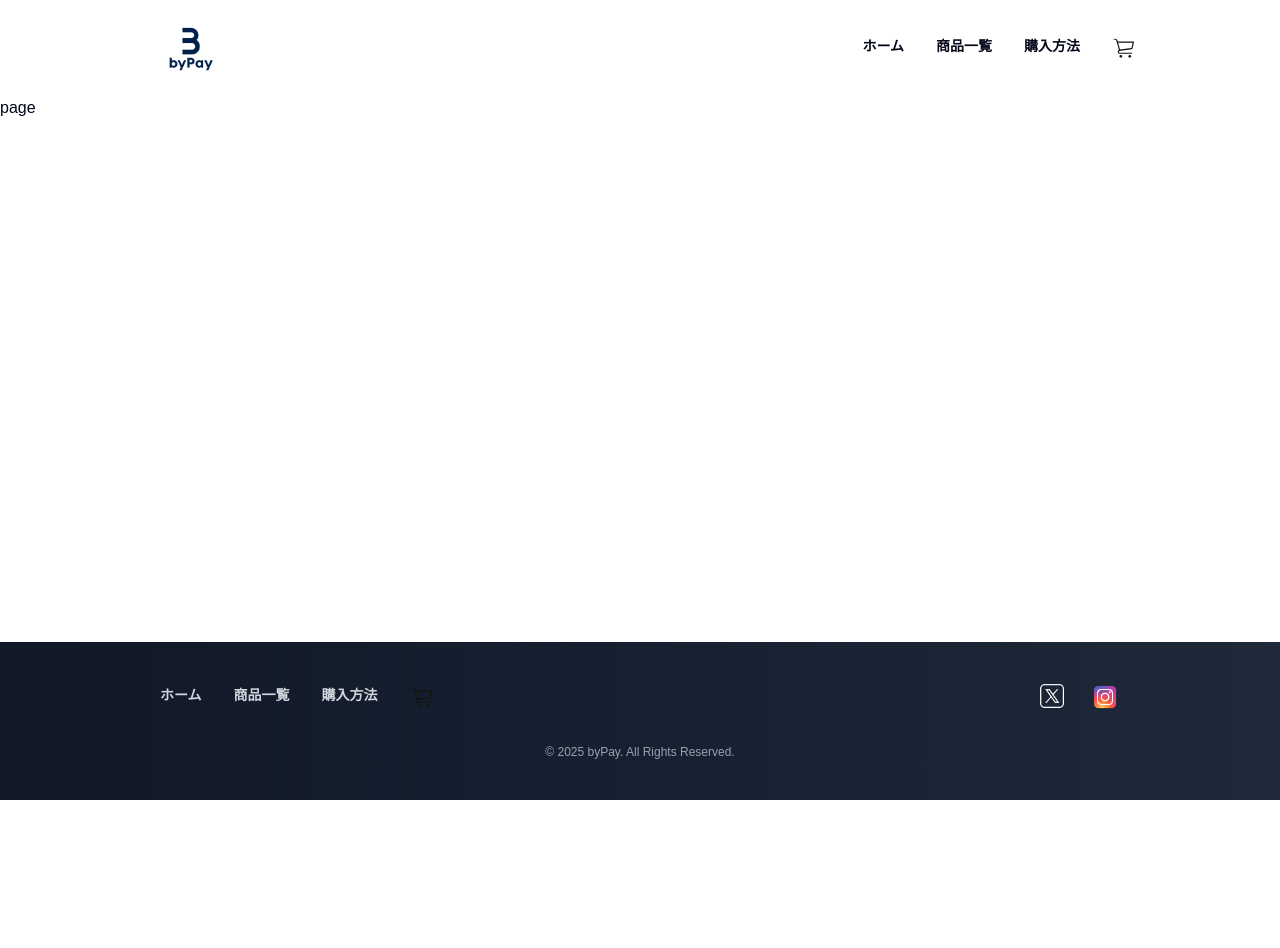
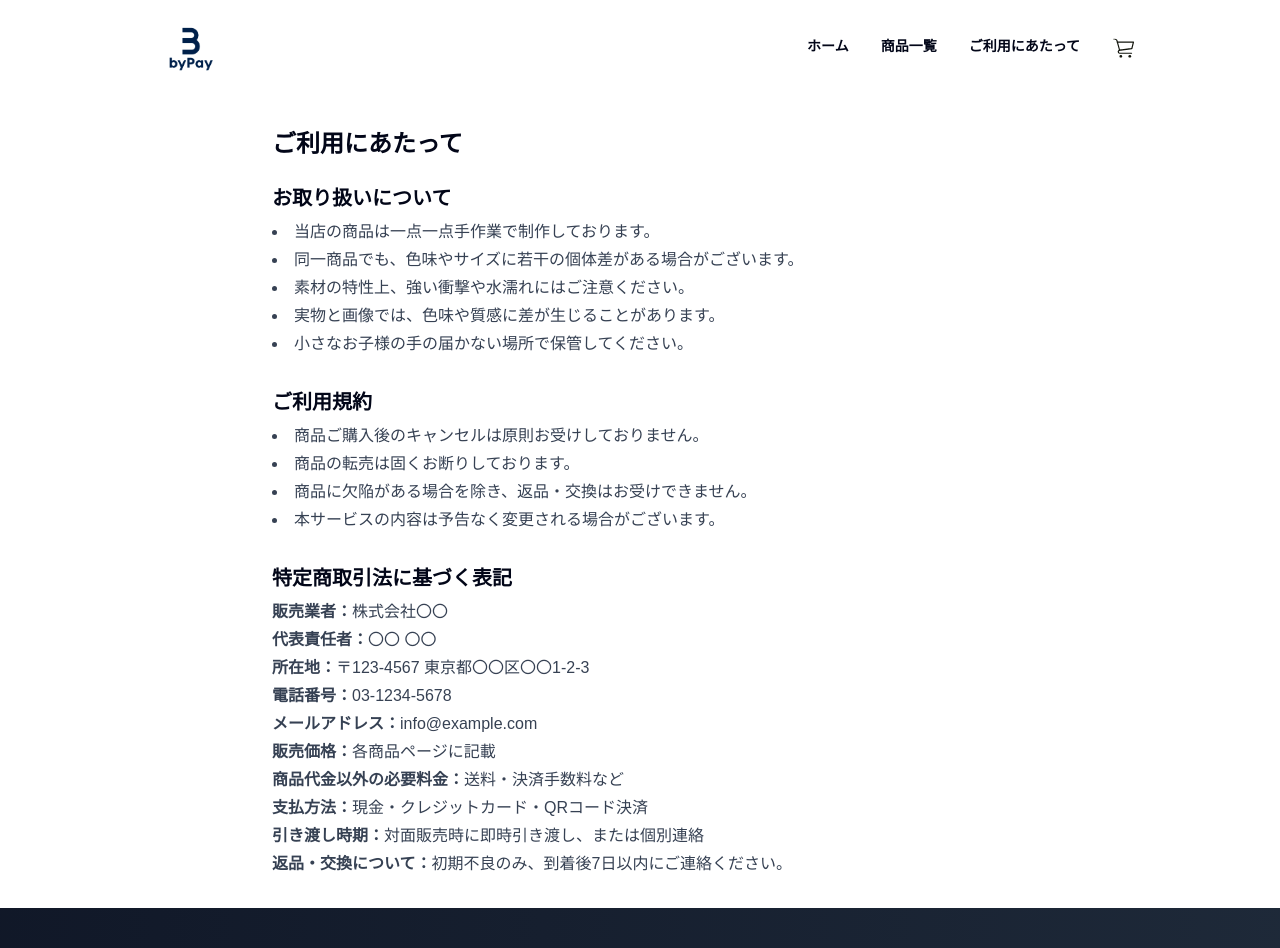
Before and after one commit to bbbyk105/bypay-sample1, a Next.js app: page /caution in a window 1280 px wide. Shown: the top 948 px of the page. Before the commit the page ends 800 px from the top, so only its background shows below. Built offline with nearby package versions, Linux system fonts and the light colour scheme.

Commit message:
利用規約の追加

```diff
--- a/app/caution/page.tsx
+++ b/app/caution/page.tsx
@@ -1,7 +1,70 @@
-import React from "react";
+const TermsOfUse = () => {
+  return (
+    <div className="max-w-3xl mx-auto px-4 py-8">
+      <h1 className="text-2xl font-bold mb-6">ご利用にあたって</h1>
 
-const page = () => {
-  return <div>page</div>;
+      <section className="mb-8">
+        <h2 className="text-xl font-semibold mb-2">お取り扱いについて</h2>
+        <ul className="list-disc list-inside space-y-1 text-gray-700">
+          <li>当店の商品は一点一点手作業で制作しております。</li>
+          <li>
+            同一商品でも、色味やサイズに若干の個体差がある場合がございます。
+          </li>
+          <li>素材の特性上、強い衝撃や水濡れにはご注意ください。</li>
+          <li>実物と画像では、色味や質感に差が生じることがあります。</li>
+          <li>小さなお子様の手の届かない場所で保管してください。</li>
+        </ul>
+      </section>
+
+      <section className="mb-8">
+        <h2 className="text-xl font-semibold mb-2">ご利用規約</h2>
+        <ul className="list-disc list-inside space-y-1 text-gray-700">
+          <li>商品ご購入後のキャンセルは原則お受けしておりません。</li>
+          <li>商品の転売は固くお断りしております。</li>
+          <li>商品に欠陥がある場合を除き、返品・交換はお受けできません。</li>
+          <li>本サービスの内容は予告なく変更される場合がございます。</li>
+        </ul>
+      </section>
+
+      <section>
+        <h2 className="text-xl font-semibold mb-2">特定商取引法に基づく表記</h2>
+        <div className="text-gray-700 space-y-1">
+          <p>
+            <strong>販売業者：</strong>株式会社〇〇
+          </p>
+          <p>
+            <strong>代表責任者：</strong>〇〇 〇〇
+          </p>
+          <p>
+            <strong>所在地：</strong>〒123-4567 東京都〇〇区〇〇1-2-3
+          </p>
+          <p>
+            <strong>電話番号：</strong>03-1234-5678
+          </p>
+          <p>
+            <strong>メールアドレス：</strong>info@example.com
+          </p>
+          <p>
+            <strong>販売価格：</strong>各商品ページに記載
+          </p>
+          <p>
+            <strong>商品代金以外の必要料金：</strong>送料・決済手数料など
+          </p>
+          <p>
+            <strong>支払方法：</strong>現金・クレジットカード・QRコード決済
+          </p>
+          <p>
+            <strong>引き渡し時期：</strong>
+            対面販売時に即時引き渡し、または個別連絡
+          </p>
+          <p>
+            <strong>返品・交換について：</strong>
+            初期不良のみ、到着後7日以内にご連絡ください。
+          </p>
+        </div>
+      </section>
+    </div>
+  );
 };
 
-export default page;
+export default TermsOfUse;
--- a/app/components/molecules/PageList.tsx
+++ b/app/components/molecules/PageList.tsx
@@ -4,7 +4,7 @@ import Link from "next/link";
 const navItems = [
   { href: "/", label: "ホーム" },
   { href: "/products", label: "商品一覧" },
-  { href: "#", label: "購入方法" },
+  { href: "/caution", label: "ご利用にあたって" },
   { href: "/cart", icon: "/images/cart.svg" },
 ];
 
--- a/app/components/organisms/Header.tsx
+++ b/app/components/organisms/Header.tsx
@@ -47,17 +47,17 @@ const Header = () => {
           aria-label="メニューを開く"
         >
           <span
-            className={`absolute block w-5 h-0.5 bg-black transition-transform duration-300 ${
+            className={`absolute block w-5 h-0.5 bg-slate-300 transition-transform duration-300 ${
               isMenuOpen ? "rotate-45 translate-y-1.5" : "-translate-y-2"
             }`}
           ></span>
           <span
-            className={`absolute block w-5 h-0.5 bg-black transition-opacity duration-300 ${
+            className={`absolute block w-5 h-0.5 bg-slate-300 transition-opacity duration-300 ${
               isMenuOpen ? "opacity-0" : "opacity-100"
             }`}
           ></span>
           <span
-            className={`absolute block w-5 h-0.5 bg-black transition-transform duration-300 ${
+            className={`absolute block w-5 h-0.5 bg-slate-300 transition-transform duration-300 ${
               isMenuOpen ? "-rotate-45 -translate-y-1.5" : "translate-y-2"
             }`}
           ></span>
@@ -69,12 +69,12 @@ const Header = () => {
         <>
           {/* 背景オーバーレイ */}
           <div
-            className="fixed inset-0 bg-black bg-opacity-80 z-40 "
+            className="fixed inset-0 bg-slate-300 bg-opacity-80 z-40 "
             onClick={() => setIsMenuOpen(false)}
           />
           {/* メニュー */}
           <div
-            className={`fixed inset-0 bg-black text-white flex flex-col items-center justify-center gap-6 text-xl font-bold z-40 transition-transform duration-500 ${
+            className={`fixed inset-0 bg-slate-300 text-white flex flex-col items-center justify-center gap-6 text-xl font-bold z-40 transition-transform duration-500 ${
               isMenuOpen ? "translate-x-0" : "translate-x-full"
             }`}
           >
@@ -83,7 +83,7 @@ const Header = () => {
             <button className="text-lg border border-white px-6 py-3 rounded-lg">
               CONTACT
             </button>
-            <p className="text-xs mt-4">© NEOTOKYO</p>
+            <p className="text-xs mt-4">© bypay</p>
           </div>
         </>
       )}
```
